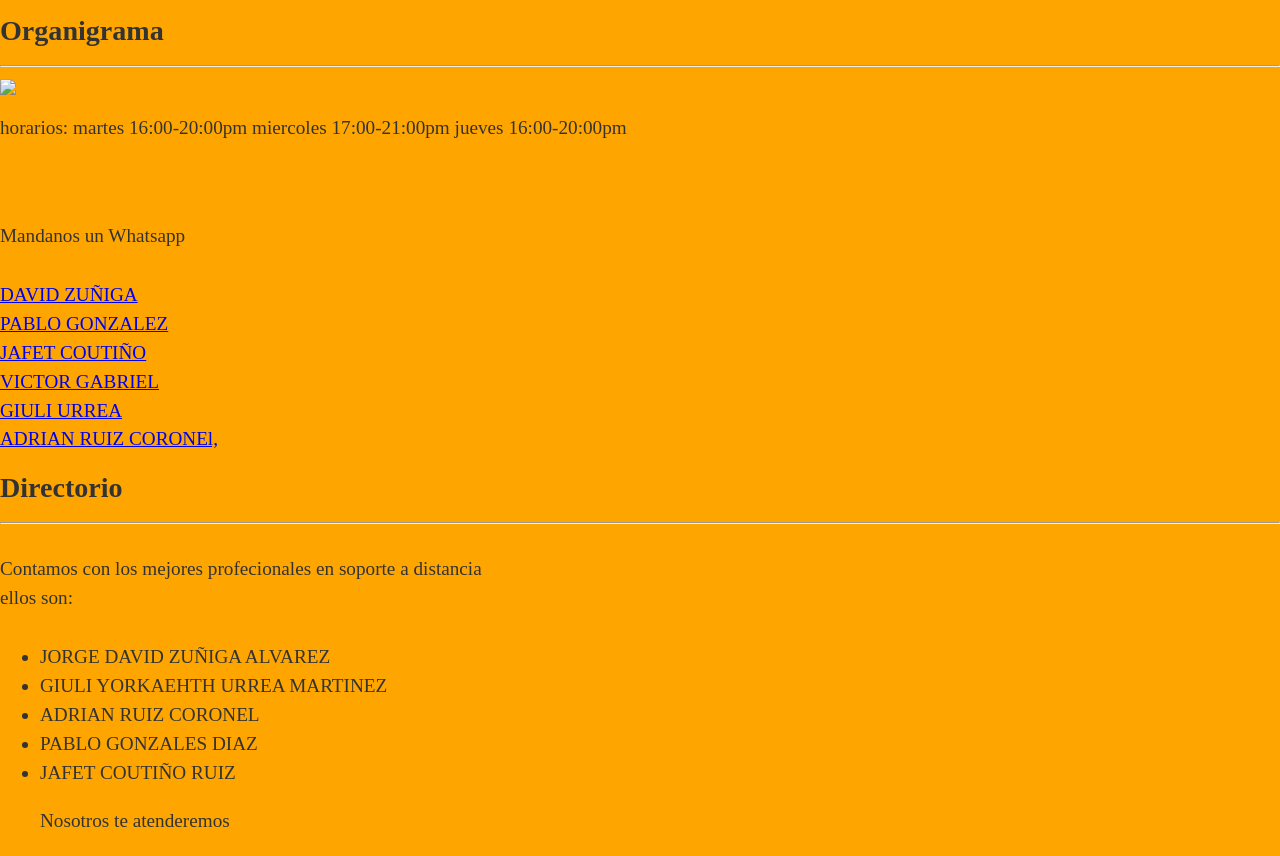
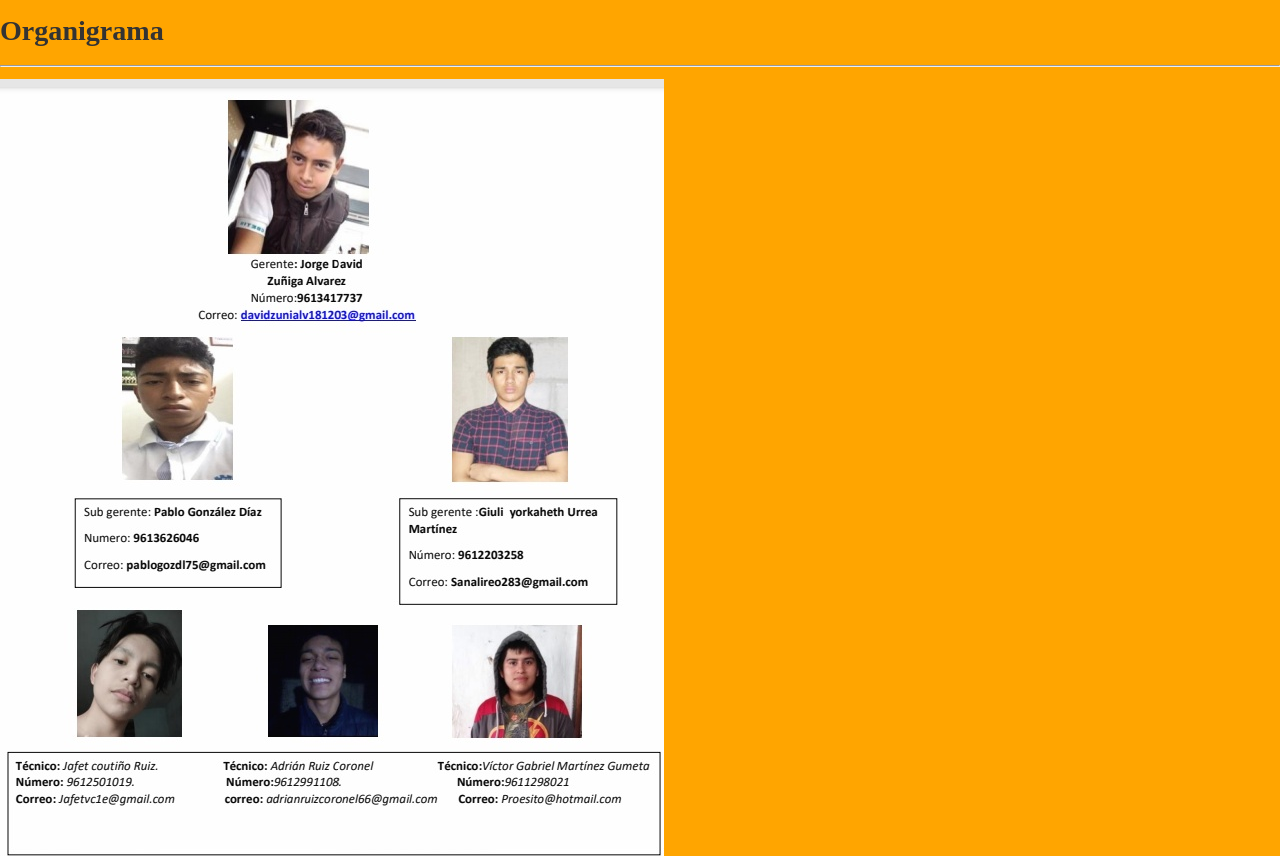
Before and after one commit to davidzuni/69, a plain HTML site: page index.html in a window 1280 px wide. Shown: the part 1274-2130 px from the top of the page. Drawn offline with Linux system fonts and the light colour scheme.

Commit message:
Add files via upload

```diff
--- a/index.html
+++ b/index.html
@@ -146,7 +146,7 @@
 
 <section id="Organigrama">
 	<div class="titulo"><h3>Organigrama</h3><hr class="notop"></div>
-<img src="puto.jpg"> <br>
+<img src="puto.jpeg"> <br>
 
 <p>horarios: martes 16:00-20:00pm miercoles 17:00-21:00pm jueves 16:00-20:00pm</p>
 		</ul>
```
